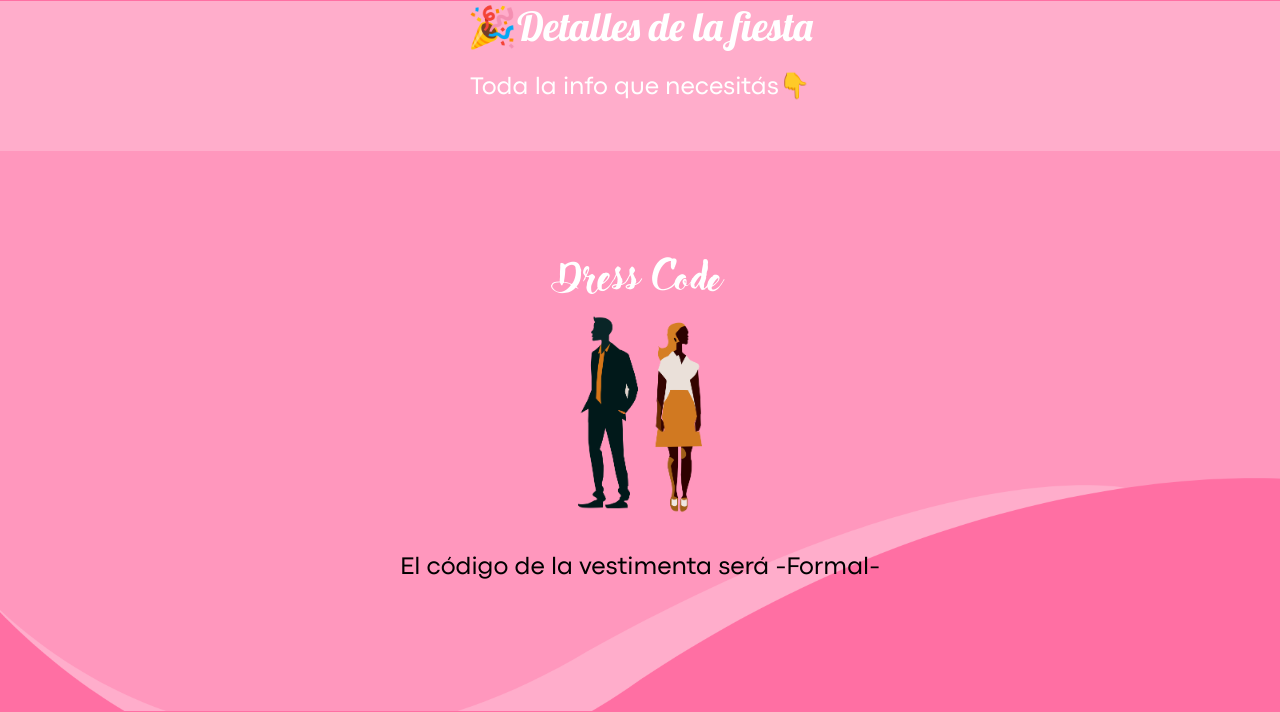
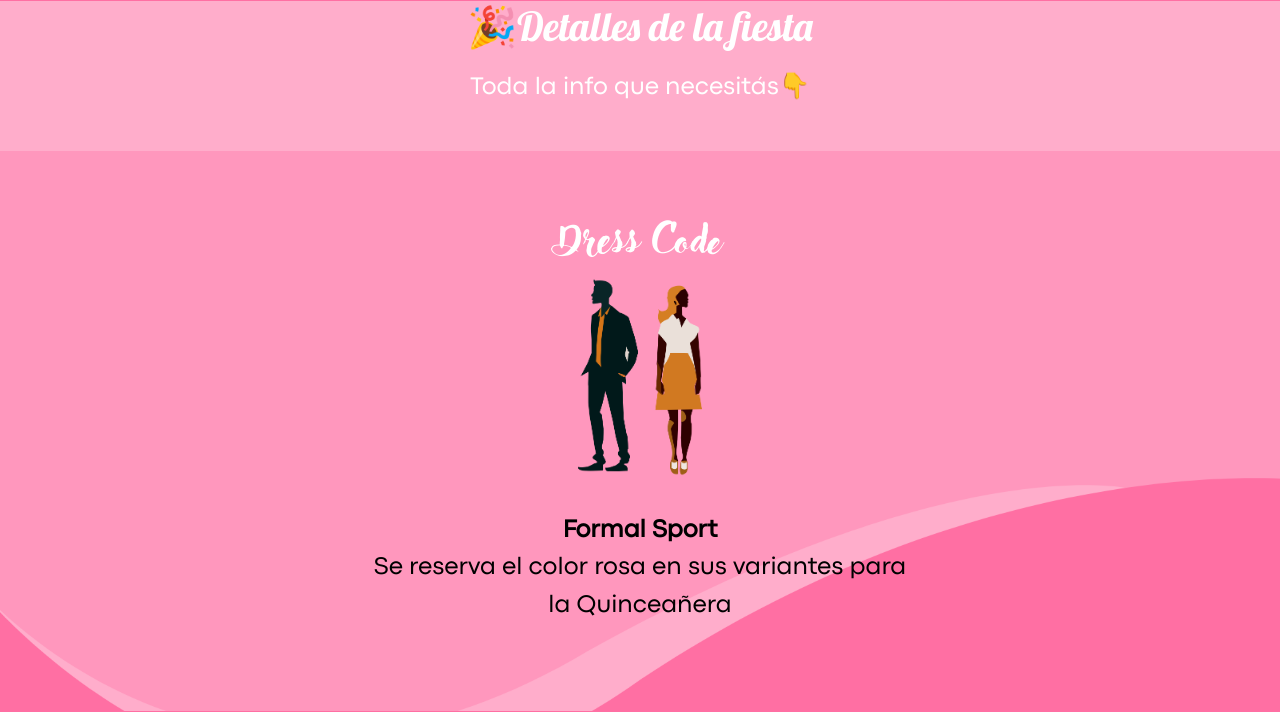
Before and after one commit to paulblq13/proyecto_uno, a Django app: page /invitacion01/ in a window 1280 px wide. Shown: the part 2259-2971 px from the top of the page. Run offline with Django 5.2, Linux system fonts and the light colour scheme.

Commit message:
update invitacion sere formato

```diff
--- a/templates/tuinvitacionvirtual/invitacion_01.html
+++ b/templates/tuinvitacionvirtual/invitacion_01.html
@@ -520,7 +520,11 @@ align-items: center; /* Centra el contenido verticalmente */
     <div class="contenedor-centrado">
       <p style="text-align: center; margin-top: -40px;"><span class="adlery">Dress Code</span></p>
       <p style="text-align: center;"><span><img style="width: 250px; margin-top: 0px;" src="{% static 'img/elegante.png' %}"></span></p>
-      <p style="text-align: center;margin-top: 0px;"><span class="codecpro estilo6">El código de la vestimenta será -Formal-</span></p>
+      <p style="text-align: center;margin-top: 0px;"><span class="codecpro estilo6"><b>Formal Sport</b></span></p>
+      <p style="text-align: center;margin-top: 0px;"><span class="codecpro estilo6">Se reserva el color rosa en sus variantes
+        para la Quinceañera
+      </span></p>
+
     </div>
   </div>
 
@@ -547,9 +551,9 @@ align-items: center; /* Centra el contenido verticalmente */
 
 
 
-    <div class="fondo02" style="height: 80%;">
+    <div class="fondo02" style="height: 100%;">
       <div class="contenedor-centrado">
-        <p style="text-align: center;"><span class="adlery">Lugar</span></p>
+        <p style="text-align: center; margin-top: -100px;"><span class="adlery">Lugar</span></p>
         <p style="text-align: center; margin-top: 50px;"><span><img style="width: 200px; margin-top: 0px;" src="{% static 'img/ubicacion_rosa.png' %}"></span></p>
         <p style="text-align: center;margin-top: 50px;"><span class="codecpro estilo6">Sociedad Española<br>Dirección: Calle Belgrano N° 1102
           <br>San Salvador de Jujuy
```
